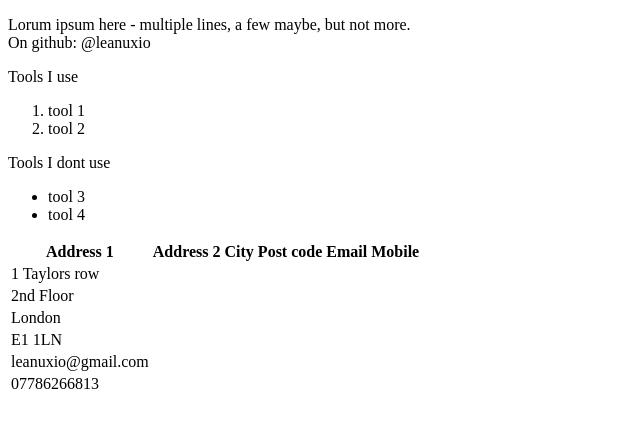
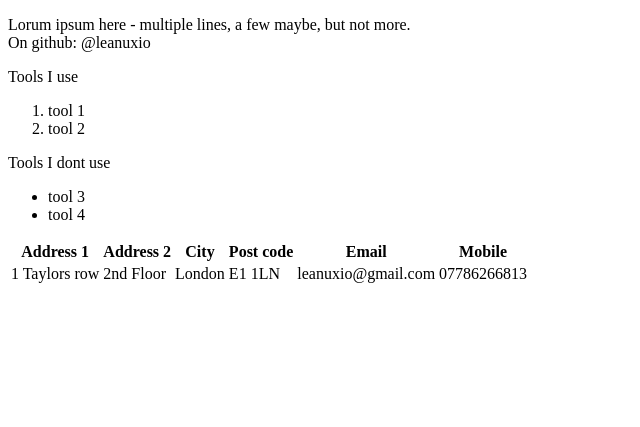
Before and after one commit to leanuxio/learn-co-sandbox, a plain HTML site: page index.html in a window 1280 px wide. Shown: the part 105-532 px from the top of the page, without its empty margins (0-640 px from the left). Drawn offline with Linux system fonts and the light colour scheme.

Commit message:
automatically backed up by learn

```diff
--- a/index.html
+++ b/index.html
@@ -32,20 +32,10 @@
 
       <tr>
         <td>1 Taylors row</td>
-        </tr>
-      <tr>
         <td>2nd Floor</td>
-        </tr>
-      <tr>
         <td>London</td>
-      </tr>
-      <tr>
         <td>E1 1LN</td>
-      </tr>
-      <tr>
         <td>leanuxio@gmail.com</td>
-      </tr>
-      <tr>
         <td>07786266813</td>
       </tr>
     </table>
```
